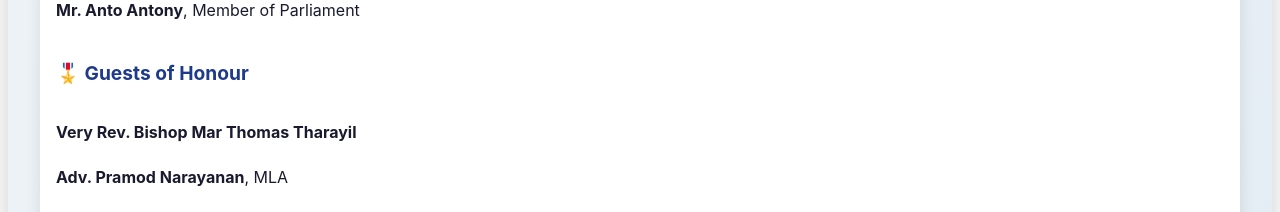
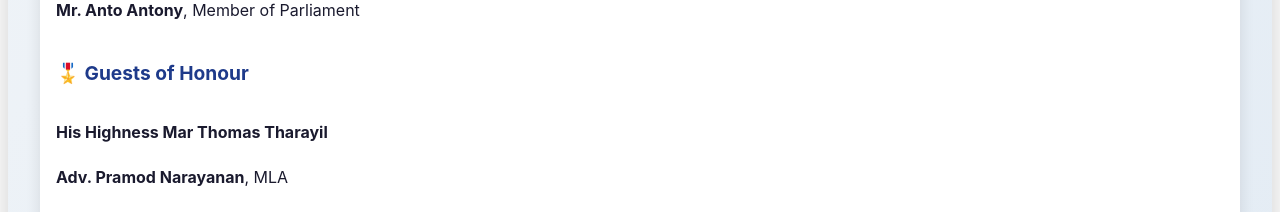
Before and after one commit to roffin-tech/school-inaguration-invitation, a Nuxt app: page / in a window 1280 px wide. Shown: the part 1660-1872 px from the top of the page. Built offline with nearby package versions, Linux system fonts and the light colour scheme.

Commit message:
fix: name

```diff
--- a/pages/index.vue
+++ b/pages/index.vue
@@ -33,7 +33,7 @@
 
         <h3>🎖️ Guests of Honour</h3>
         <ul>
-          <li><strong>Very Rev. Bishop Mar Thomas Tharayil</strong></li>
+          <li><strong>His Highness Mar Thomas Tharayil</strong></li>
           <li><strong>Adv. Pramod Narayanan</strong>, MLA</li>
           <li><strong>Mr. Raju Abraham</strong>, Ex-MLA</li>
         </ul>
```
